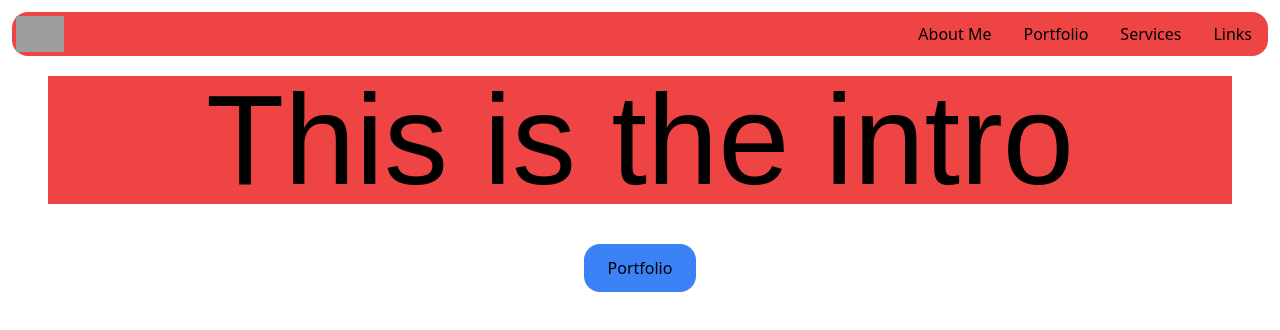
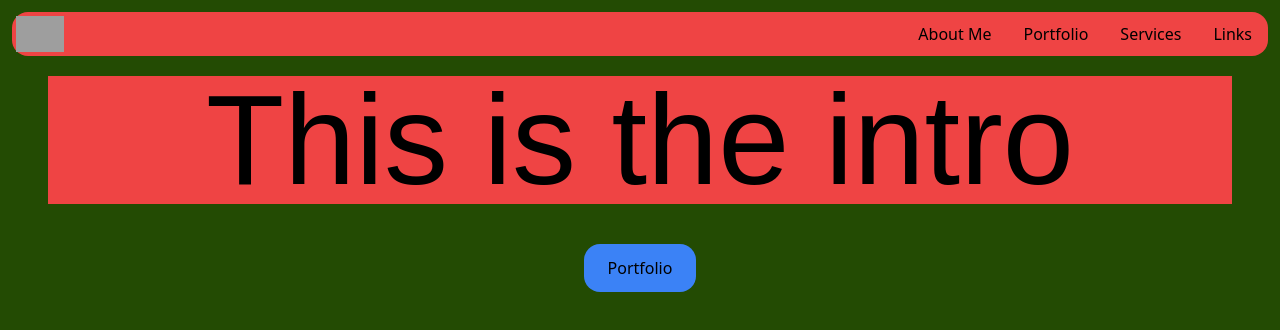
Before and after one commit to JobaAdewumi/portfolio-v2, a SvelteKit app: page / in a window 1280 px wide. Shown: the top 330 px of the page. Built offline with nearby package versions, Linux system fonts and the light colour scheme; grey boxes are pictures that could not be loaded.

Commit message:
added background color attribute for body

```diff
--- a/src/app.css
+++ b/src/app.css
@@ -1,6 +1,10 @@
 @import 'tailwindcss/base';
 @import 'tailwindcss/components';
 @import 'tailwindcss/utilities';
+
+body {
+	background-color: rgb(35, 75, 3);
+}
 
 @font-face {
 	font-family: 'ProductSans';
```
